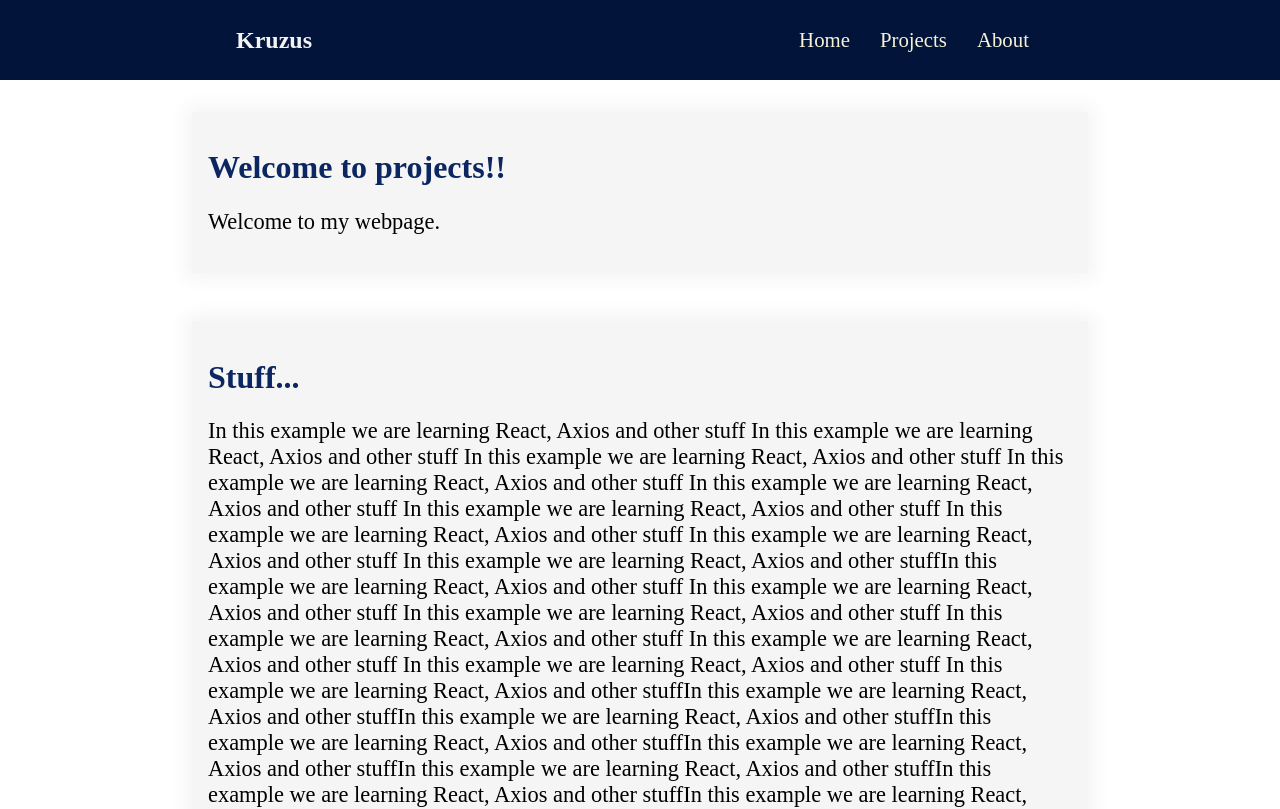
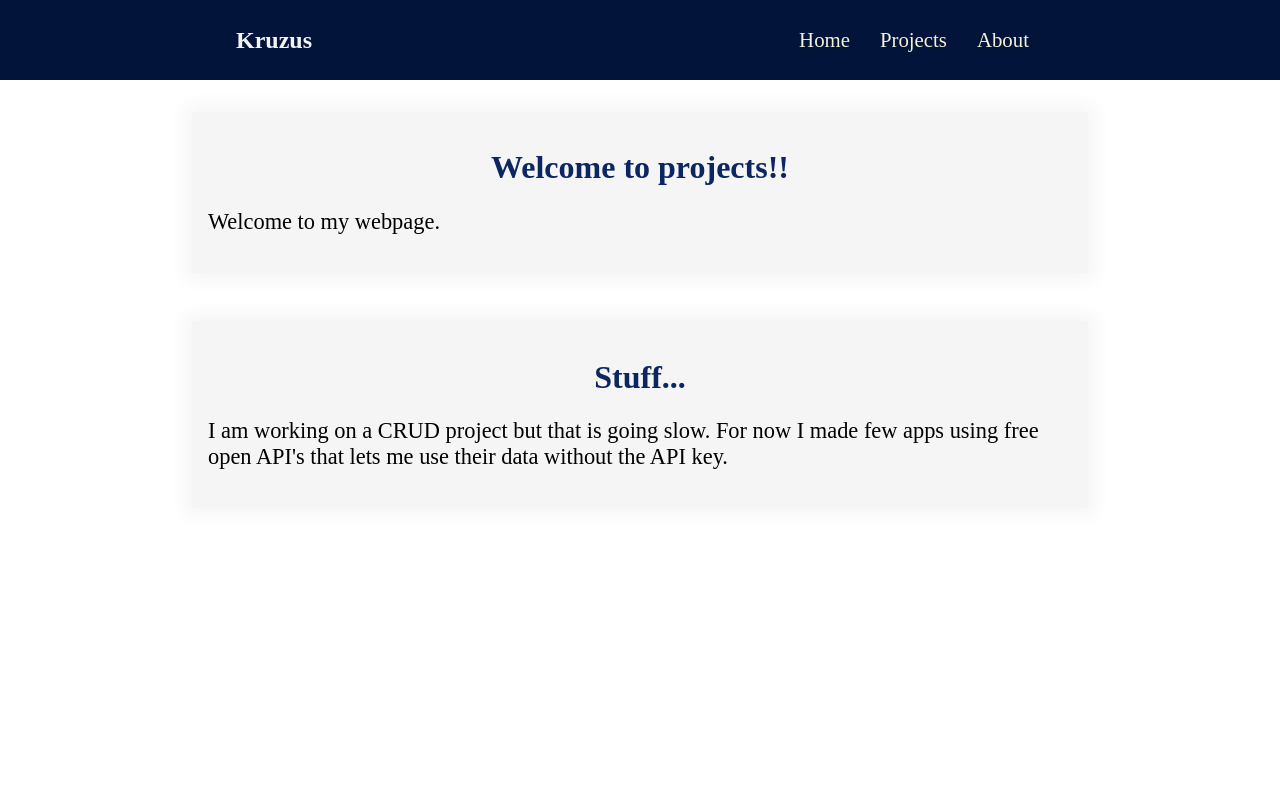
Before and after one commit to kruzus/personal, a React (Create React App) app: page /projects in a window 1280 px wide. Shown: the top 809 px of the page. Built offline with nearby package versions, Linux system fonts and the light colour scheme.

Commit message:
few changes

```diff
--- a/src/components/shared/Post.tsx
+++ b/src/components/shared/Post.tsx
@@ -1,23 +1,27 @@
 export const Post = (props: PostProp) => {
-  const { body, heading } = props;
+  const { body, heading, other } = props;
   return (
     <>
-      <div className="postcard noselect">
+      <div className="postcard">
         <h1
           style={{
             fontSize: "2rem",
             color: "#0b2661",
+            textAlign: "center"
           }}
         >
-          {!heading ? "Heading NOT SET" : heading}
+          {!heading ? "NOT SET" : heading}
         </h1>
         <p>{body}</p>
+        <p>{!other ? null : other}</p>
       </div>
     </>
   );
 };
 
 type PostProp = {
-  heading?: string | null;
+  heading?: string;
   body?: string;
+  other?: string
+
 };
--- a/src/views/About.tsx
+++ b/src/views/About.tsx
@@ -5,8 +5,31 @@ export const About = () => {
     <>
       <Wrapper>
         <Post
-          heading="About!"
-          body="About me? Well my name is Bek and I am learning to code right now. I've been dabbling with web development since 2013 but I am seriously making a turnback and get into development area."
+          heading="About"
+          body
+          ="
+          My name is Bek, I am studying web development. I am fascinated by technology
+          mostly in the web dev area at the moment.
+          My end game plan is to become full stack engineer but for now I am inetested learning
+          front end technolgies.
+          "
+        />
+
+        <Post
+
+        heading="Technolgies"
+        body
+        ={`
+        For technologies I am learning React for my front end library.
+        TypeScript/JS with React and varius NodeJS related projects.
+        Golang for more CPU intensive / multitasking projects.
+        For general purpose backend is NodeJS/ Express way to go.
+       `}
+
+       other={`
+        Projects are usually hosted on Netlify, for frontend and anything backend is on DigitalOcean.
+       `}
+
         />
       </Wrapper>
     </>
--- a/src/views/Projects.tsx
+++ b/src/views/Projects.tsx
@@ -8,44 +8,10 @@ export const Projects = () => {
 
         <Post
           heading="Stuff..."
-          body="
-        In this example we are learning React, Axios and other stuff
-        In this example we are learning React, Axios and other stuff
-        In this example we are learning React, Axios and other stuff
-        In this example we are learning React, Axios and other stuff
-        In this example we are learning React, Axios and other stuff
-        In this example we are learning React, Axios and other stuff
-        In this example we are learning React, Axios and other stuff
-        In this example we are learning React, Axios and other stuff
-        In this example we are learning React, Axios and other stuffIn this example we are learning React, Axios and other stuff
-        In this example we are learning React, Axios and other stuff
-
-        In this example we are learning React, Axios and other stuff
-        In this example we are learning React, Axios and other stuff
-        In this example we are learning React, Axios and other stuff
-        In this example we are learning React, Axios and other stuff
-        In this example we are learning React, Axios and other stuffIn this example we are learning React, Axios and other stuffIn this example we are learning React, Axios and other stuffIn this example we are learning React, Axios and other stuffIn this example we are learning React, Axios and other stuffIn this example we are learning React, Axios and other stuffIn this example we are learning React, Axios and other stuffIn this example we are learning React, Axios and other stuffIn this example we are learning React, Axios and other stuff
-
-
-
-        In this example we are learning React, Axios and other stuffIn this example we are learning React, Axios and other stuff
-        In this example we are learning React, Axios and other stuffIn this example we are learning React, Axios and other stuff
-
-        In this example we are learning React, Axios and other stuff
-        In this example we are learning React, Axios and other stuff
-        In this example we are learning React, Axios and other stuff
-        In this example we are learning React, Axios and other stuff
-        In this example we are learning React, Axios and other stuff
-        In this example we are learning React, Axios and other stuff
-        In this example we are learning React, Axios and other stuff
-        In this example we are learning React, Axios and other stuff
-        In this example we are learning React, Axios and other stuff
-        In this example we are learning React, Axios and other stuff
-        In this example we are learning React, Axios and other stuff
-        In this example we are learning React, Axios and other stuff
-        In this example we are learning React, Axios and other stuff
-
-        ."
+          body={`
+          I am working on a CRUD project but that is going slow. For now I made few apps using free
+          open API's that lets me use their data without the API key.
+          `}
         />
       </Wrapper>
     </>
```
